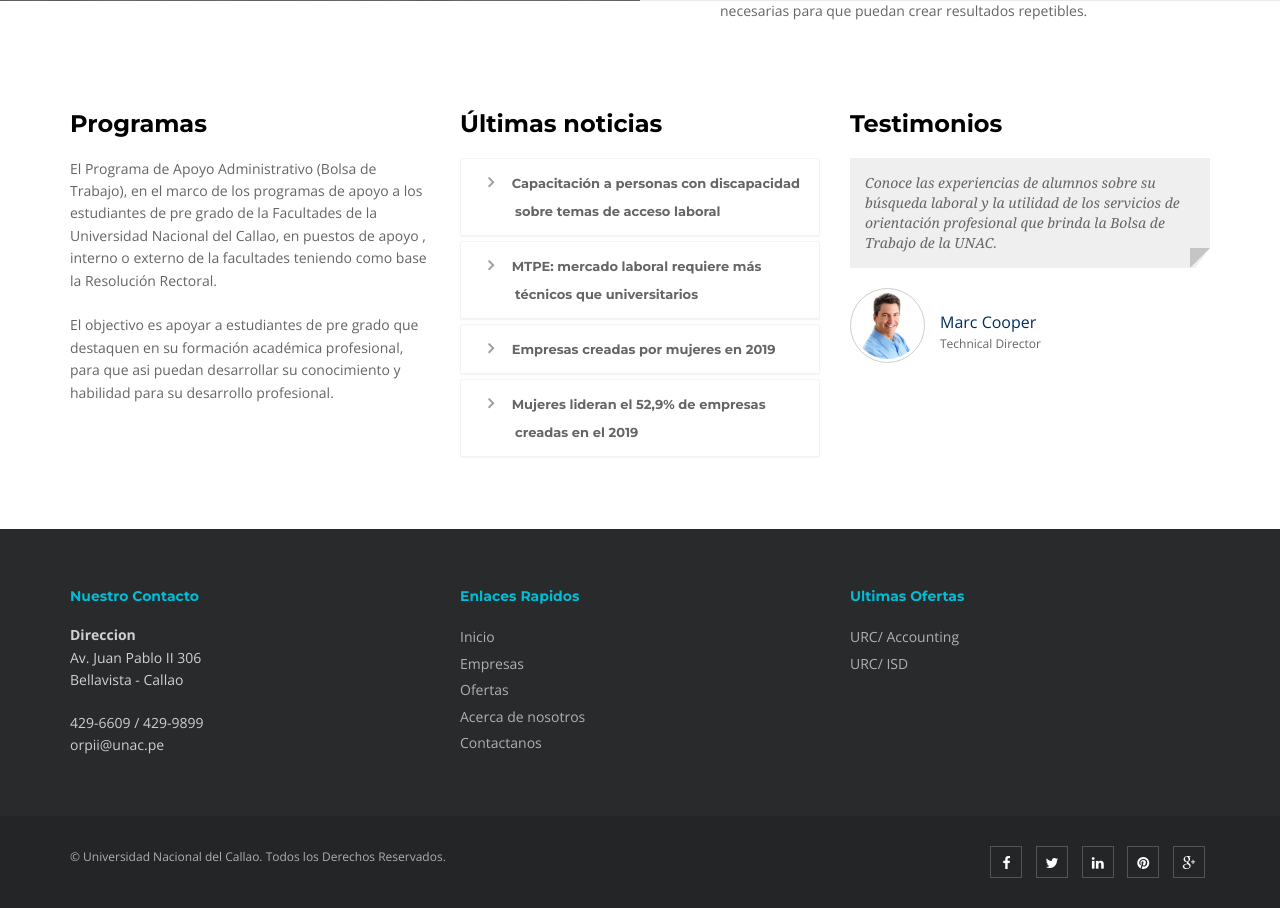
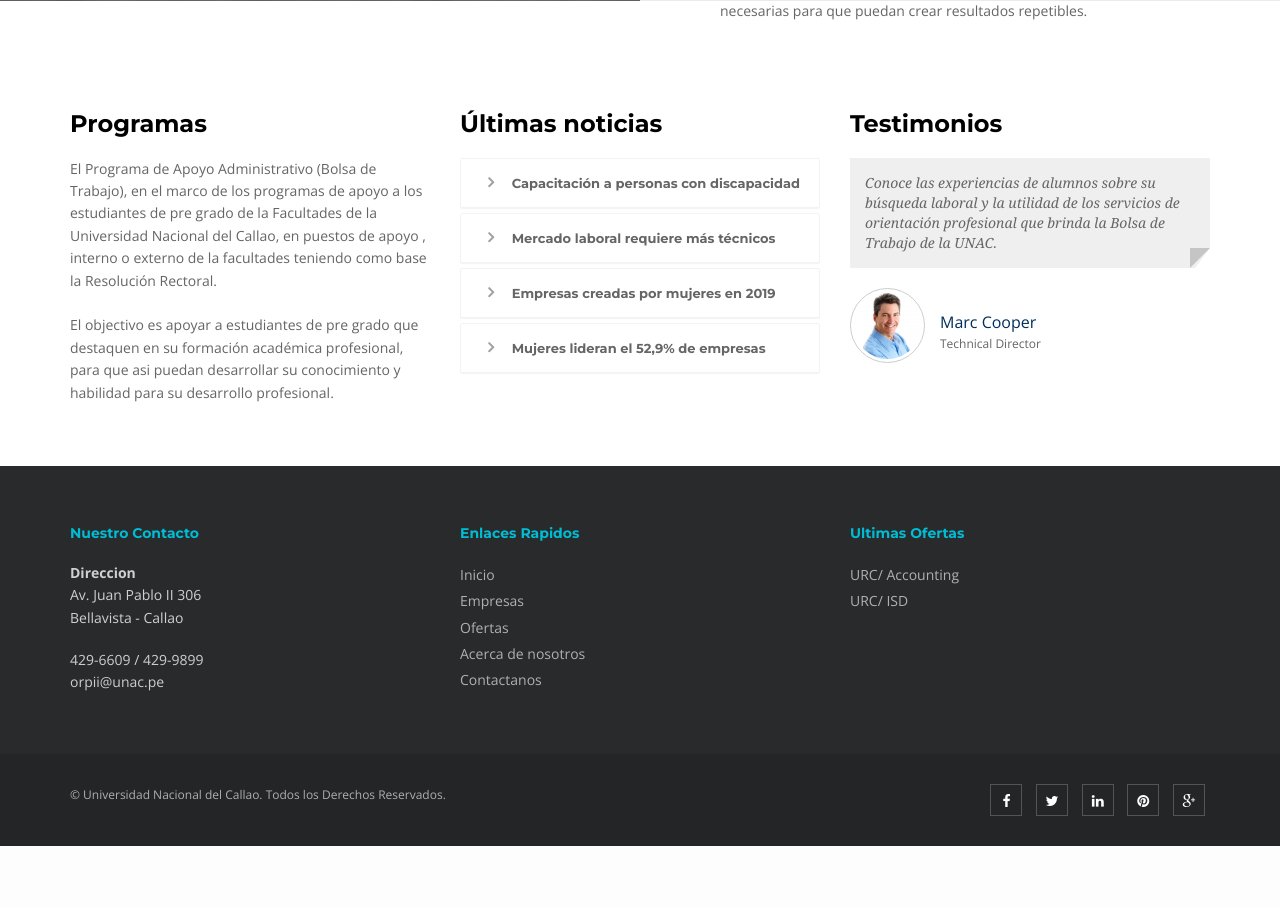
Before and after one commit to AlfredoChz/prue_btunac, a PHP site: page / in a window 1280 px wide. Shown: the part 2364-3272 px from the top of the page. After the commit the page ends 3210 px from the top, so only its background shows below. Run offline with PHP 8.4, Linux system fonts and the light colour scheme; data comes from the database, SQL or seed files in the repository; some libraries are stand-ins or nearby versions.

Commit message:
noticia modificado

```diff
--- a/home.php
+++ b/home.php
@@ -148,9 +148,9 @@
                    <div class="panel-heading">
                     <h4 class="panel-title">
                       <a data-toggle="collapse" data-parent="#accordion-alt3" href="#collapseOne-alt3">
-                      <i class="fa fa-angle-right"></i> <div class="" style="display:inline;">
-                        Capacitación a personas con discapacidad <br>&emsp;&emsp;&emsp;sobre temas de acceso laboral
-                      </div>
+                      <i class="fa fa-angle-right"></i> <p class="" style="display:inline;">
+                        Capacitación a personas con discapacidad
+                      </p>
                       </a>
                     </h4>
                    </div>
@@ -165,9 +165,9 @@
                    <div class="panel-heading">
                     <h4 class="panel-title">
                       <a data-toggle="collapse" data-parent="#accordion-alt3" href="#collapseTwo-alt3">
-                      <i class="fa fa-angle-right"></i> <div class="" style="display:inline;">
-                      MTPE: mercado laboral requiere más <br>&emsp;&emsp;&emsp;técnicos que universitarios
-                      </div>
+                      <i class="fa fa-angle-right"></i> <p class="" style="display:inline;">
+                      Mercado laboral requiere más técnicos
+                      </p>
                       </a>
                     </h4>
                    </div>
@@ -181,8 +181,8 @@
                    <div class="panel-heading">
                     <h4 class="panel-title">
                       <a data-toggle="collapse" data-parent="#accordion-alt3" href="#collapseThree-alt3">
-                      <i class="fa fa-angle-right"></i><div class="" style="display:inline;"> Empresas creadas por mujeres en 2019
-                      </div>
+                      <i class="fa fa-angle-right"></i><p class="" style="display:inline;"> Empresas creadas por mujeres en 2019
+                      </p>
                       </a>
                     </h4>
                    </div>
@@ -196,8 +196,8 @@
                    <div class="panel-heading">
                     <h4 class="panel-title">
                       <a data-toggle="collapse" data-parent="#accordion-alt3" href="#collapseFour-alt3">
-                      <i class="fa fa-angle-right"></i><div class="" style="display:inline;"> Mujeres lideran el 52,9% de empresas <br>&emsp;&emsp;&emsp;creadas en el 2019
-                      </div>
+                      <i class="fa fa-angle-right"></i><p class="" style="display:inline;"> Mujeres lideran el 52,9% de empresas
+                      </p>
                       </a>
                     </h4>
                    </div>
```
